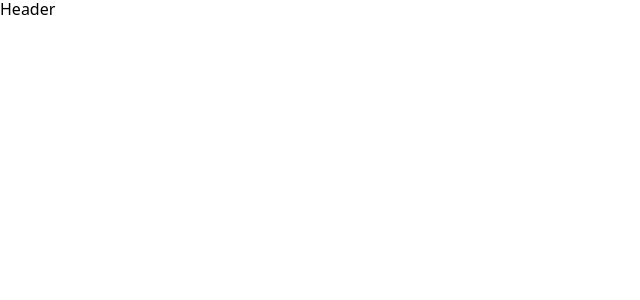
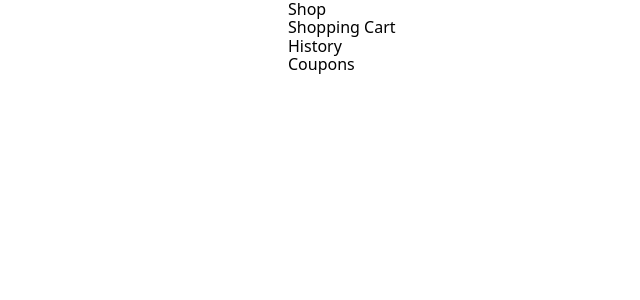
Before and after one commit to vitalii-cherukha/delivery-food, a React (Vite) app: page / in a window 1280 px wide. Shown: the top 300 px of the page, without its empty margins (0-640 px from the left). Built offline with nearby package versions, Linux system fonts and the light colour scheme.

Commit message:
fix header

```diff
--- a/src/components/Header/Header.tsx
+++ b/src/components/Header/Header.tsx
@@ -1,7 +1,38 @@
+import { Link } from "react-router";
+import Container from "../Container/Container";
 import css from "./Header.module.css";
 
 const Header = () => {
-  return <div className={css.header}>Header</div>;
+  return (
+    <header className={css.header}>
+      <Container>
+        <nav className={css.nav}>
+          <ul className={css.list}>
+            <li className={css.item}>
+              <Link className={css.link} to="/shop">
+                Shop
+              </Link>
+            </li>
+            <li className={css.item}>
+              <Link className={css.link} to="/shopping-cart">
+                Shopping Cart
+              </Link>
+            </li>
+            <li className={css.item}>
+              <Link className={css.link} to="/history">
+                History
+              </Link>
+            </li>
+            <li className={css.item}>
+              <Link className={css.link} to="/coupons">
+                Coupons
+              </Link>
+            </li>
+          </ul>
+        </nav>
+      </Container>
+    </header>
+  );
 };
 
 export default Header;
```
